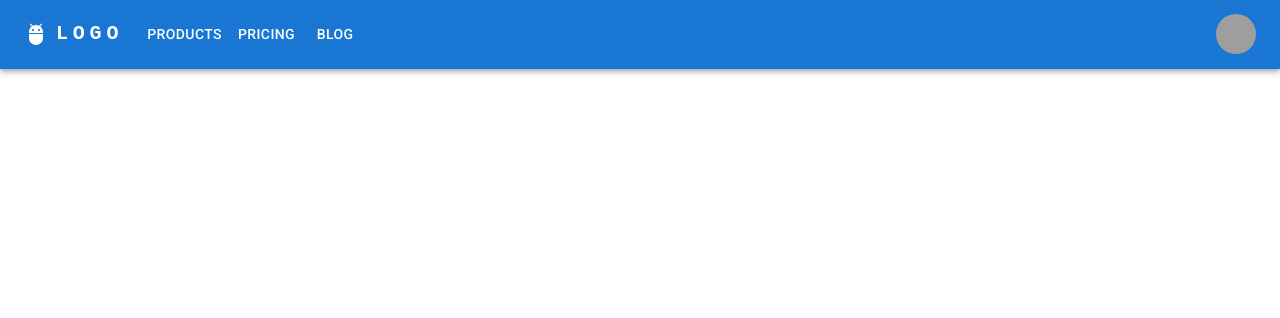
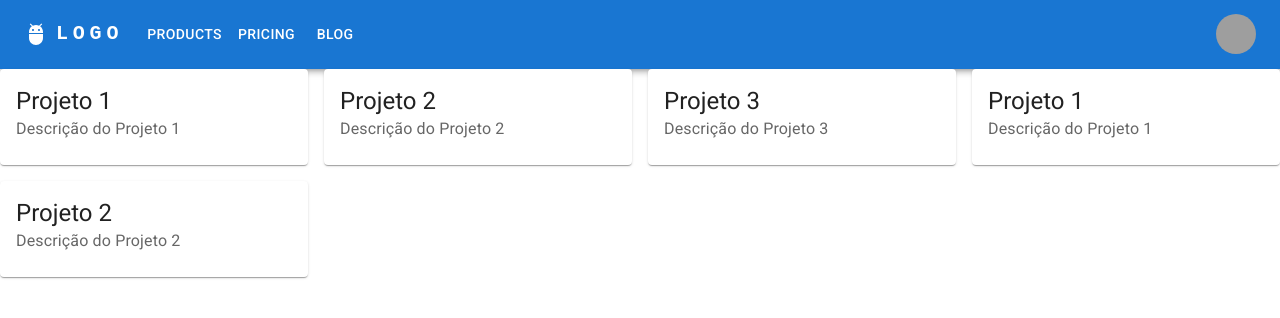
Before and after one commit to alguipires/MVP-Orange-squad13, a React (Create React App) app in the folder client/: page / in a window 1280 px wide. Shown: the top 318 px of the page. Built offline with nearby package versions, Linux system fonts and the light colour scheme; grey boxes are pictures that could not be loaded.

Commit message:
criated cards to add projects

```diff
--- a/client/src/App.js
+++ b/client/src/App.js
@@ -1,28 +1,11 @@
-import logo from './logo.svg';
-import './App.css';
 import AppBar from './components/AppBar/AppBar';
+import BasicCard from './components/BasicCard/BasicCard';
 
-function App() {
-  return (
-    <AppBar></AppBar>
-
-    // <div className="App">
-    //   <header className="App-header">
-    //     <img src={logo} className="App-logo" alt="logo" />
-    //     <p>
-    //       Edite <code>src/App.js</code> and save to reload.
-    //     </p>
-    //     <a
-    //       className="App-link"
-    //       href="https://reactjs.org"
-    //       target="_blank"
-    //       rel="noopener noreferrer"
-    //     >
-    //       Learn React
-    //     </a>
-    //   </header>
-    // </div>
-  );
+export default function screen(){
+  return(
+    <div>
+      <AppBar/>
+      <BasicCard/>
+    </div>
+  )
 }
-
-export default App;
--- /dev/null
+++ b/client/src/components/BasicCard/BasicCard.js
@@ -0,0 +1,39 @@
+import * as React from 'react';
+import Box from '@mui/material/Box';
+import Card from '@mui/material/Card';
+import CardActions from '@mui/material/CardActions';
+import CardContent from '@mui/material/CardContent';
+import Button from '@mui/material/Button';
+import Typography from '@mui/material/Typography';
+import Grid from '@mui/material/Grid';
+
+const projectsData = [
+    { id: 1, title: 'Projeto 1', description: 'Descrição do Projeto 1' },
+    { id: 2, title: 'Projeto 2', description: 'Descrição do Projeto 2' },
+    { id: 3, title: 'Projeto 3', description: 'Descrição do Projeto 3' },
+    { id: 1, title: 'Projeto 1', description: 'Descrição do Projeto 1' },
+    { id: 2, title: 'Projeto 2', description: 'Descrição do Projeto 2' },
+
+    // Adicione mais projetos conforme necessário
+  ];
+
+const Projects = () => {
+    return (
+      <Grid container spacing={2}>
+        {projectsData.map((project) => (
+          <Grid item key={project.id} xs={12} sm={6} md={4} lg={3}>
+            <Card>
+              <CardContent>
+                <Typography variant="h5" component="div">
+                  {project.title}
+                </Typography>
+                <Typography color="text.secondary">{project.description}</Typography>
+              </CardContent>
+            </Card>
+          </Grid>
+        ))}
+      </Grid>
+    );
+  };
+
+  export default Projects;
```
Also changed, not shown: client/src/components/Portifolio/Portifolio.js (added).
